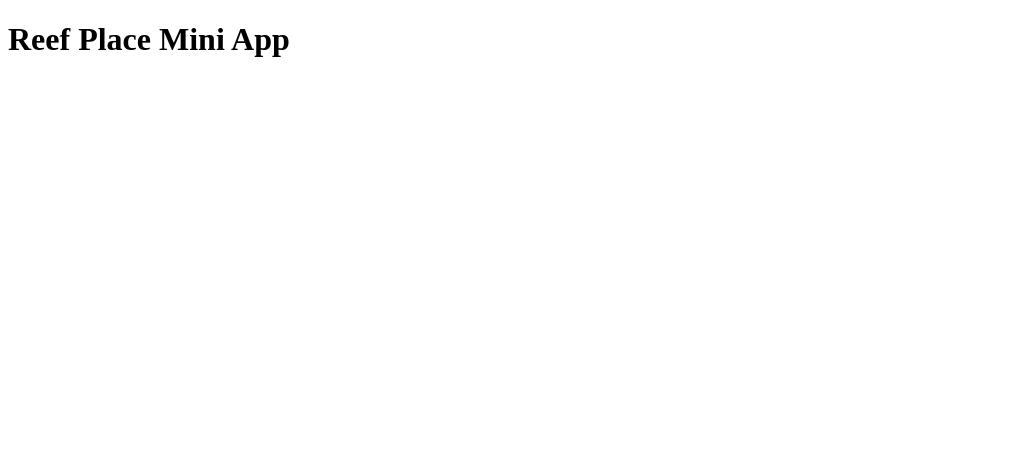
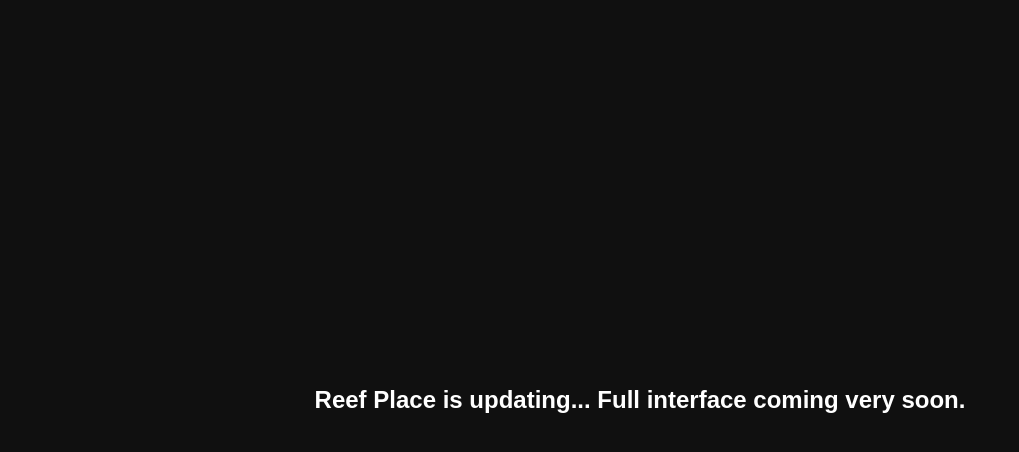
Before and after one commit to Ivan200020/Reefplace, a website: page public/index.html in a window 1280 px wide. Shown: the whole page, without its empty margins (0-1019 px from the left). Drawn offline with Linux system fonts and the light colour scheme.

Commit message:
update UI

```diff
--- a/package.json
+++ b/package.json
@@ -1,5 +1,5 @@
 {
-  "name": "reef-place",
+  "name": "reefplace",
   "version": "1.0.0",
   "main": "server/server.js",
   "scripts": {
--- a/public/index.html
+++ b/public/index.html
@@ -1 +1,29 @@
-<!DOCTYPE html><html><head><title>Reef Place</title></head><body><h1>Reef Place Mini App</h1></body></html>
+
+<!DOCTYPE html>
+<html lang="en">
+<head>
+  <meta charset="UTF-8">
+  <meta name="viewport" content="width=device-width, initial-scale=1.0">
+  <title>Reef Place</title>
+  <style>
+    body {
+      margin: 0;
+      background: #101010;
+      color: #fff;
+      font-family: sans-serif;
+      display: flex;
+      justify-content: center;
+      align-items: center;
+      height: 100vh;
+      text-align: center;
+    }
+    h1 {
+      font-size: 24px;
+      max-width: 90%;
+    }
+  </style>
+</head>
+<body>
+  <h1>Reef Place is updating... Full interface coming very soon.</h1>
+</body>
+</html>
--- a/server/server.js
+++ b/server/server.js
@@ -1,3 +1,4 @@
+
 const express = require('express');
 const path = require('path');
 const app = express();
```
Also changed, not shown: README.txt.
